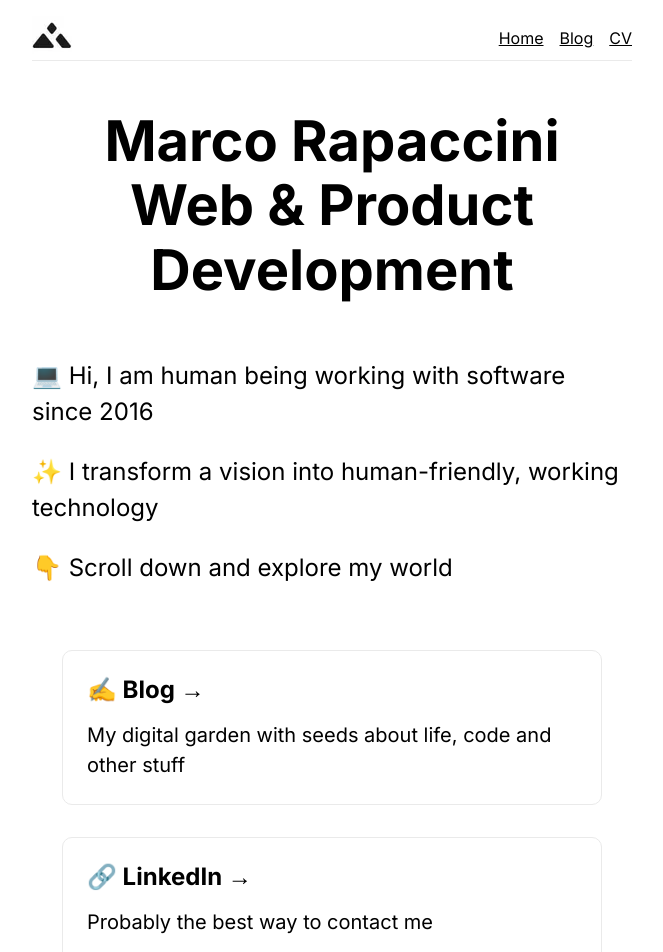
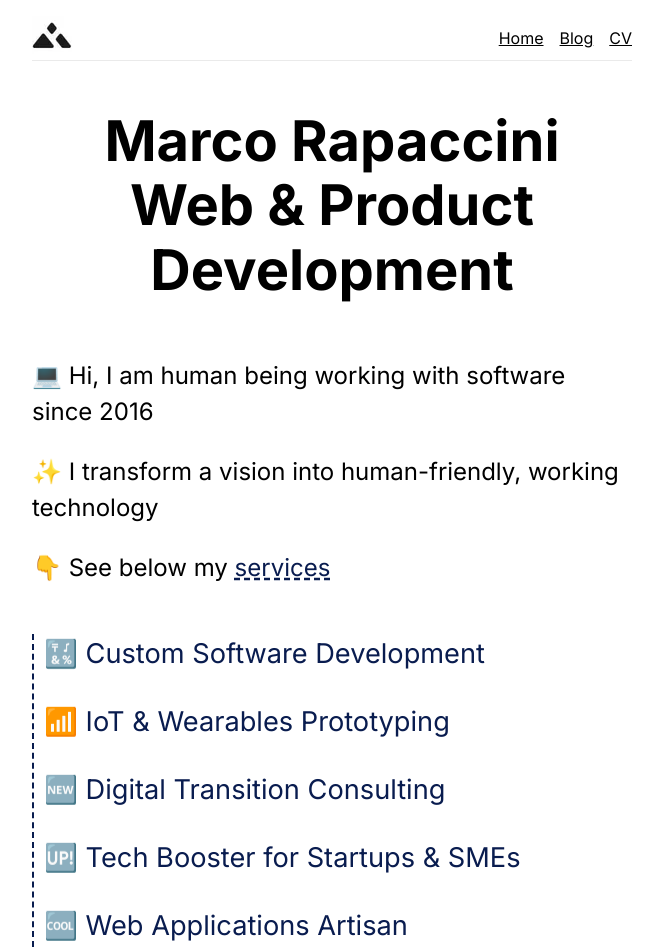
Before and after one commit to rapaccinim/personal-website, a Next.js app: page / in a window 1280 px wide. Shown: the top 952 px of the page, without its empty margins (308-971 px from the left). Built offline with nearby package versions, Linux system fonts and the light colour scheme.

Commit message:
Updated the home page with more details about my services.

```diff
--- a/pages/index.js
+++ b/pages/index.js
@@ -9,14 +9,23 @@ const Home = () => {
         title: "Home",
         description: "Marco Rapaccini - Web & Product Development for your idea",
         pageURL: "home",
-    }
+    };
 
-    const bulletPoints = [
-        '💻 Hi, I am human being working with software since 2016',
-        '✨ I transform a vision into human-friendly, working technology',
-        '👇 Scroll down and explore my world',
-        '🌲 This is a minimalist website with low impact on the environment'
-    ];
+    const bulletPoints = {
+        intro: [
+            '💻 Hi, I am human being working with software since 2016',
+            '✨ I transform a vision into human-friendly, working technology',
+        ],
+        services: [
+            '🔣 Custom Software Development',
+            '📶 IoT & Wearables Prototyping',
+            '🆕 Digital Transition Consulting',
+            '🆙 Tech Booster for Startups & SMEs',
+            '🆒 Web Applications Artisan',
+        ],
+        scrollDown: '👇 Scroll down and explore my world',
+        bottom: '🌲 This is a minimalist website with low impact on the environment',
+    };
 
     const linksList = [
         {
@@ -65,14 +74,38 @@ const Home = () => {
                 Web &amp; Product Development
             </h1>
             <div>
-                {bulletPoints.map( (bulletPoint, index) => index <=2 &&
+                {bulletPoints.intro.map(introBulletPoint => introBulletPoint &&
                     <p
                         className={styles.bulletPoint}
-                        key={generateUUID(bulletPoint)}
+                        key={generateUUID(introBulletPoint)}
                     >
-                        {bulletPoint}
+                        {introBulletPoint}
                     </p>
                 )}
+                <p
+                    className={styles.bulletPoint}
+                >
+                    👇 See below my <span className={styles.servicesWord}>services</span>
+                </p>
+            </div>
+            <div
+                className={styles.servicesSection}
+            >
+                {bulletPoints.services.map(service => service &&
+                    <p
+                        className={`${styles.bulletPoint} ${styles.service}`}
+                        key={generateUUID(service)}
+                    >
+                        {service}
+                    </p>
+                )}
+            </div>
+            <div>
+                <p
+                    className={styles.bulletPoint}
+                >
+                    {bulletPoints.scrollDown}
+                </p>
             </div>
             <div
                 className={styles.grid}
@@ -95,7 +128,7 @@ const Home = () => {
                 <p
                     className={styles.bulletPoint}
                 >
-                    {bulletPoints[3]}
+                    {bulletPoints.bottom}
                 </p>
                 <Carbonbadge
                     darkMode={true}
--- a/styles/Home.module.css
+++ b/styles/Home.module.css
@@ -16,6 +16,23 @@
 .bulletPoint {
   line-height: 1.5;
   font-size: 1.5rem;
+}
+
+.servicesWord {
+  color: #091c4f;
+  text-decoration-line: underline;
+  text-decoration-style: dashed;
+}
+
+.servicesSection {
+  border-left: 2px dashed #091c4f;
+  padding-left: 10px;
+  margin: 3rem 0;
+}
+
+.service {
+  color: #091c4f;
+  font-size: 1.7rem;
 }
 
 .grid {
```
